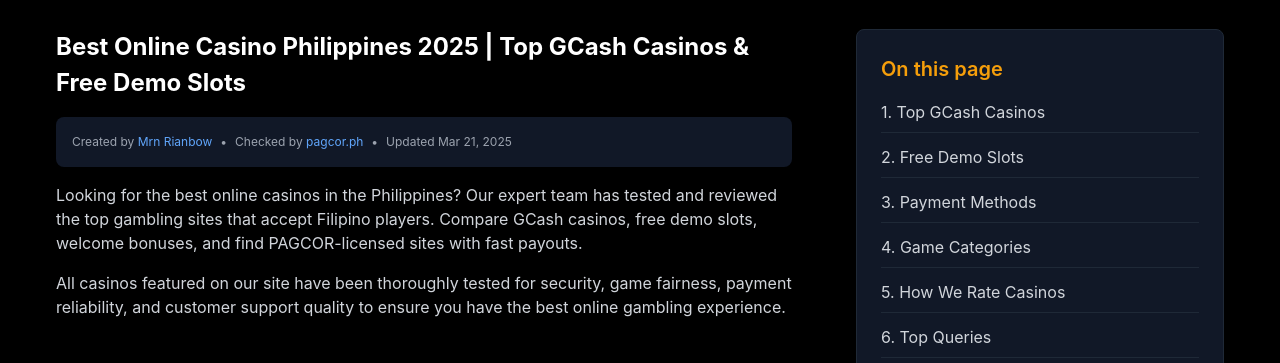
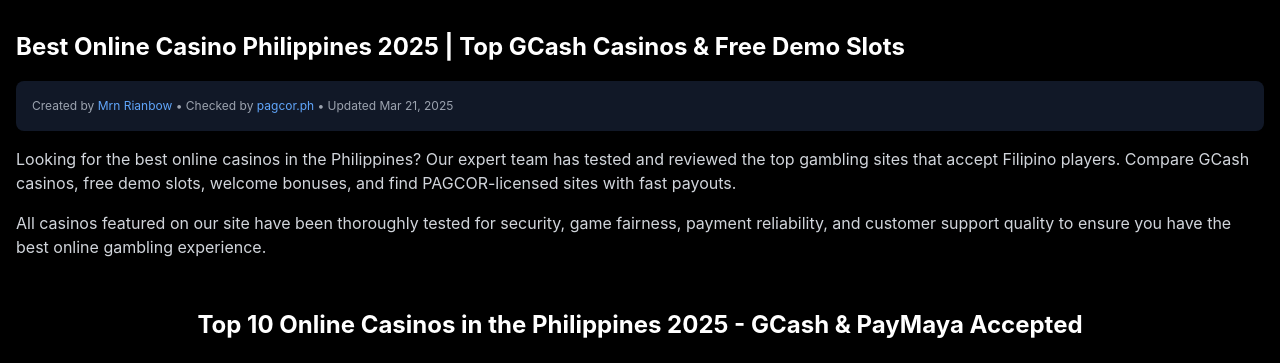
Before and after one commit to Isidro213/PopularOnline, a plain HTML site: page index.html in a window 1280 px wide. Shown: the part 68-431 px from the top of the page. Drawn offline with Linux system fonts and the light colour scheme.

Commit message:
Update index.html

```diff
--- a/index.html
+++ b/index.html
@@ -620,7 +620,7 @@
   /* Layout */
   .container {
     width: 100%;
-    max-width: 1200px;
+    max-width: 1400px;
     margin: 0 auto;
     padding: 0 1rem;
   }
@@ -657,18 +657,15 @@
     }
 
     .lg\:w-2\/3 {
-      width: 66.666667%;
+      width: 100%;
     }
 
     .lg\:w-1\/3 {
-      width: 33.333333%;
+      width: 100%;
     }
   }
 
   /* Flex utilities */
-  .flex {
-    display: flex;
-  }
 
   .flex-wrap {
     flex-wrap: wrap;
```
